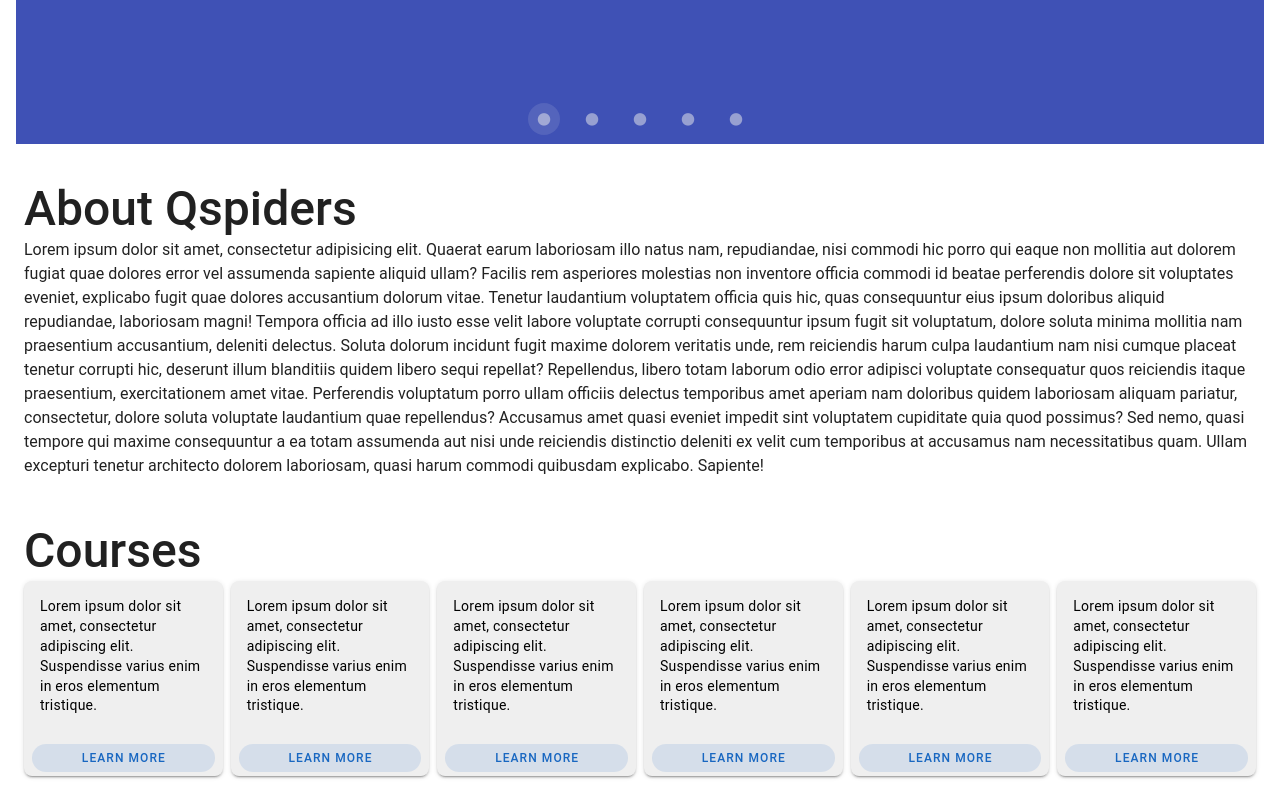
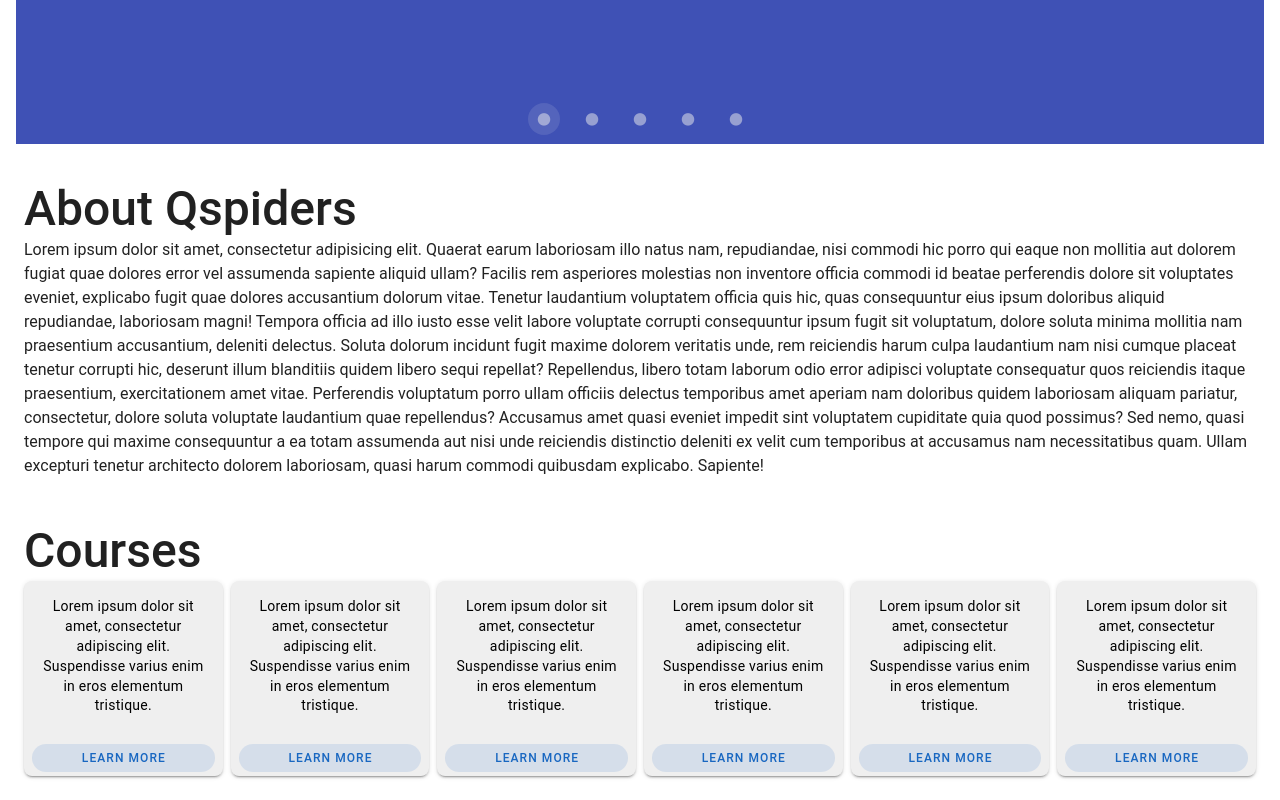
Before and after one commit to TechBhoomi/event-proposal-tascon, a Vue app: page / in a window 1280 px wide. Shown: the part 436-1236 px from the top of the page. Built offline with nearby package versions, Linux system fonts and the light colour scheme.

Commit message:
styling changes

```diff
--- a/src/components/cards/Cards.vue
+++ b/src/components/cards/Cards.vue
@@ -48,6 +48,8 @@ export default {
       sm="4"
       md="3"
       lg="2"
+      gap="2"
+      align="center"
       v-for="(card, index) in cards"
       :key="index"
     >
```
